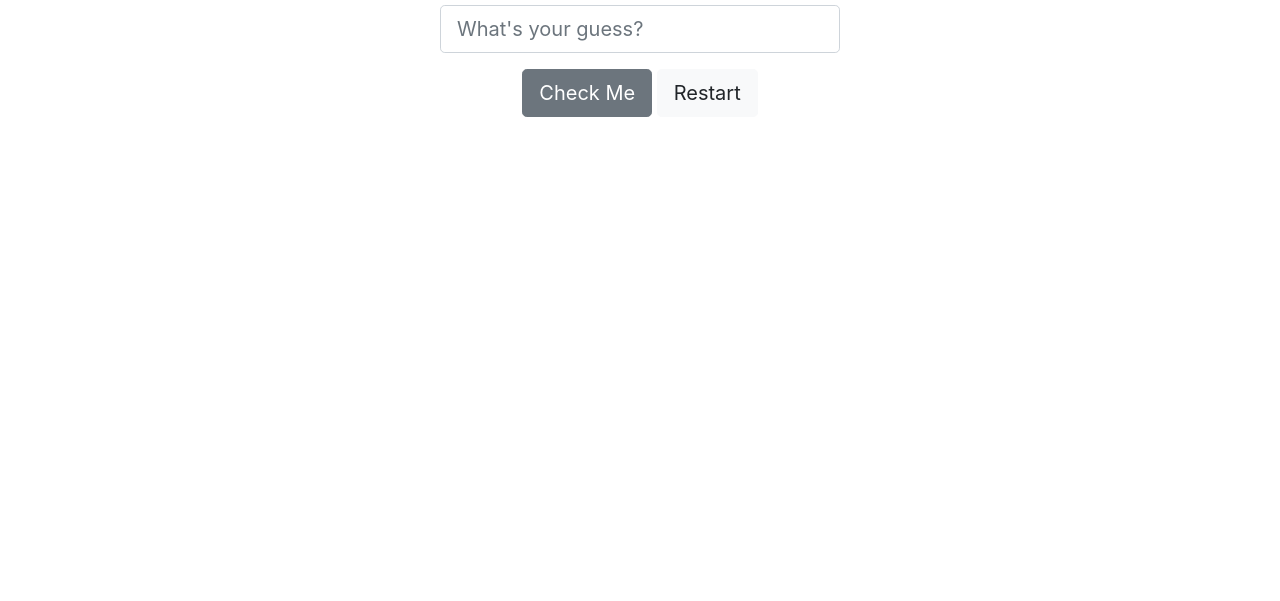
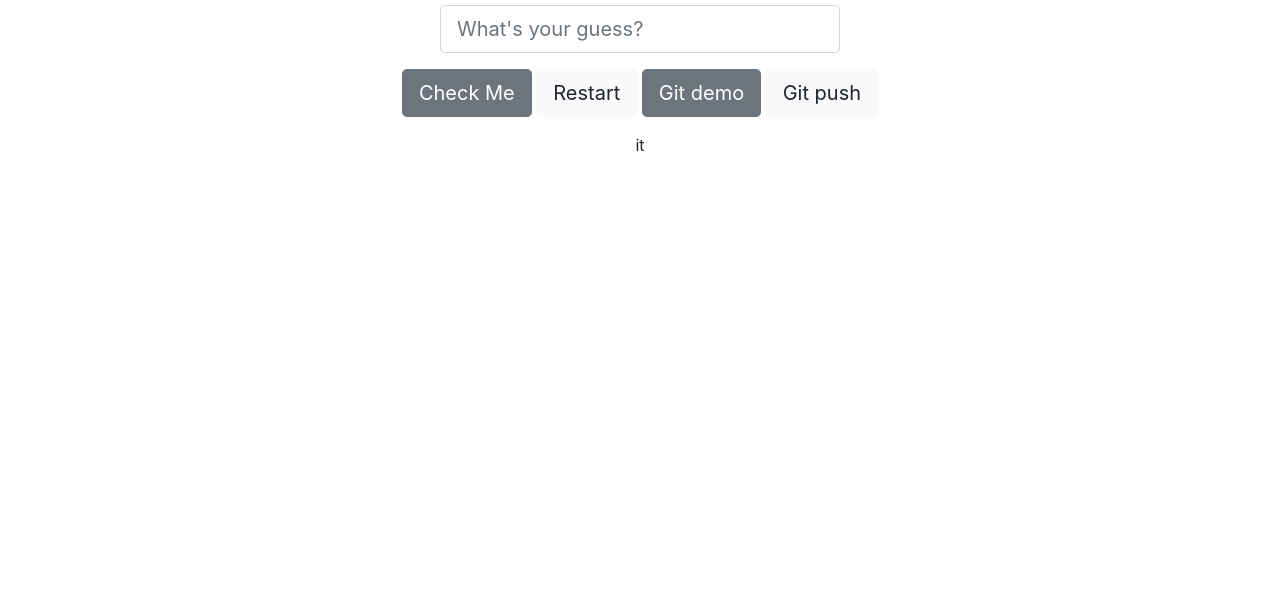
Before and after one commit to vamsi2125/GitDemo, a plain HTML site: page index.html in a window 1280 px wide. Shown: the part 199-800 px from the top of the page. Drawn offline with nearby package versions, Linux system fonts and the light colour scheme.

Commit message:
modified index file

```diff
--- a/index.html
+++ b/index.html
@@ -21,7 +21,9 @@
         </div>
         <button type="button" id="number-submit" class="btn btn-lg btn-secondary">Check Me</button>
         <button type="button" id="restart-game" class="btn btn-lg btn-light">Restart</button>
-        <div id="history">
+		<button type="button" id="number-submit" class="btn btn-lg btn-secondary">Git demo</button>
+        <button type="button" id="restart-game" class="btn btn-lg btn-light">Git push</button>
+        <div id="history">it
             <!-- This is where the guess history will be-->
         </div>
     </main>
```
